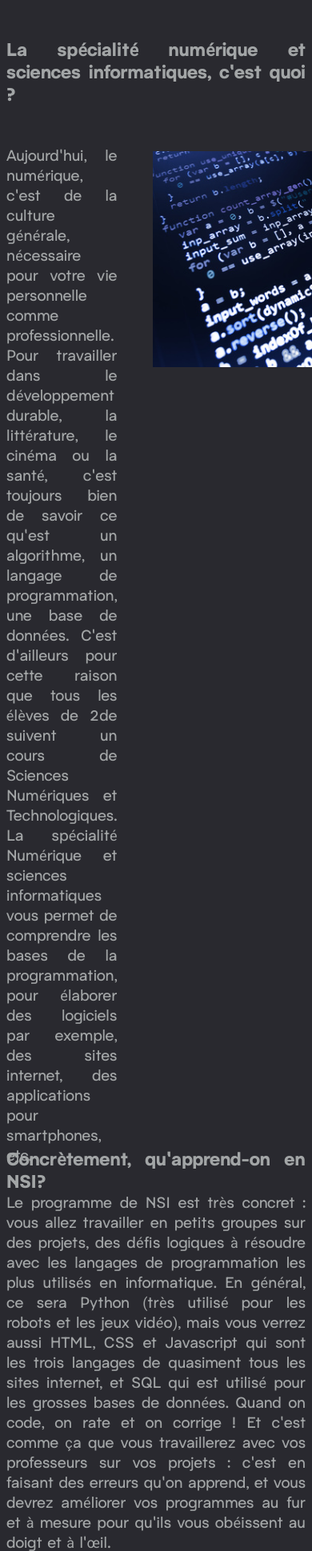
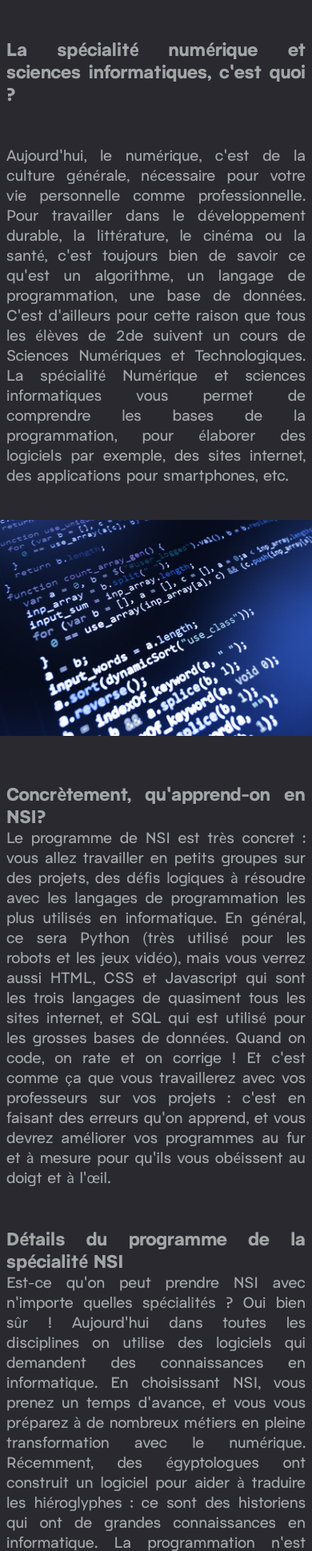
Before and after one commit to agnlt64/NSIte, a Flask app: page / in a window 390 px wide; the page is wider, and only the part inside the window is pictured. Shown: the part 354-2293 px from the top of that part at 80% size. Run offline with Flask 2, Linux system fonts and the light colour scheme.

Commit message:
begin styling mobile images

```diff
--- a/app/static/css/index.css
+++ b/app/static/css/index.css
@@ -35,7 +35,7 @@
     padding: 10px;
 }
 
-img{
+img {
     height: 15em;
     width: 50em;
     float: right;
@@ -106,10 +106,25 @@ img{
     background-color: #fff;
 }
 
+@media(max-width: 1500px) {
+    #second-part {
+        margin-top: -1em;
+    }
+}
 
-@media (max-width: 1400px) {
+@media (max-width: 1600px) {
+    .content {
+        margin: 0 5% 0 25%;
+    }
+}
+
+@media (max-width: 1300px) {
     .content {
         margin: 0 5% 0 30%;
+    }
+
+    #second-part {
+        margin-top: 0;
     }
 }
 
@@ -132,3 +147,15 @@ img{
         margin: 0 2% 0 2%;
     }
 }
+
+@media (max-width: 450px) {
+    #first-part {
+        flex-direction: column;
+        align-items: center;
+    }
+
+    img {
+        width: 22em;
+        height: 15em;
+    }
+}
--- a/app/static/js/responsive.js
+++ b/app/static/js/responsive.js
@@ -3,6 +3,7 @@ const menu = document.getElementById("menu")
 const title = document.getElementById("title")
 const footers = document.getElementsByTagName("footer")
 const settingsMenu = document.getElementById('settings')
+const imageMobile = document.getElementById('image-mobile')
 
 hamburgerMenu.addEventListener("click", () => {
     menu.style.display == "none" ? menu.style.display = "flex" : menu.style.display = "none"
--- a/app/templates/index.html
+++ b/app/templates/index.html
@@ -34,7 +34,6 @@ Présentation
     </ul>
 </div>
 
-
 <article class="content">
     <h2>Bienvenue sur le site de présentation de la spécialité NSI!</h2>
     <h3 id="cest-quoi">
@@ -47,10 +46,8 @@ Présentation
             bien de
             savoir ce qu'est un algorithme, un langage de programmation, une base de données.
 
-
             C'est d'ailleurs pour cette raison que tous les élèves de 2de suivent un cours de Sciences Numériques et
             Technologiques.
-
 
             La spécialité Numérique et sciences informatiques vous permet de comprendre les bases de la
             programmation,
@@ -58,6 +55,8 @@ Présentation
 
         <img src="static/media/image.jpg" alt="illustration">
     </div>
+
+    <img id="image-mobile" src="static/media/image.jpg" alt="illustration" style="display: none;">
 
     <div id="second-part">
         <h3 id="apprentissage">
@@ -68,13 +67,11 @@ Présentation
             défis
             logiques à résoudre avec les langages de programmation les plus utilisés en informatique.
 
-
             En général, ce sera Python (très utilisé pour les robots et les jeux vidéo), mais vous verrez aussi
             HTML,
             CSS et Javascript qui sont les trois langages de quasiment tous les sites internet, et SQL qui est
             utilisé
             pour les grosses bases de données.
-
 
             Quand on code, on rate et on corrige ! Et c'est comme ça que vous travaillerez avec vos professeurs sur
             vos
@@ -91,18 +88,14 @@ Présentation
 
             Est-ce qu'on peut prendre NSI avec n'importe quelles spécialités ?
 
-
             Oui bien sûr ! Aujourd'hui dans toutes les disciplines on utilise des logiciels qui demandent des
             connaissances en informatique.
-
 
             En choisissant NSI, vous prenez un temps d'avance, et vous vous préparez à de nombreux métiers en pleine
             transformation avec le numérique.
 
-
             Récemment, des égyptologues ont construit un logiciel pour aider à traduire les hiéroglyphes : ce sont des
             historiens qui ont de grandes connaissances en informatique.
-
 
             La programmation n'est plus réservée seulement aux mathématiques et à la physique aujourd'hui, on l'utilise
             dans tous les domaines : cinéma, économie, services à la personne, développement durable…
@@ -119,30 +112,24 @@ Présentation
             vie professionnelle, vous pourrez décider de coupler cette compétence à un autre domaine de spécialisation,
             ou bien même d'en faire le cœur de votre métier.
 
-
             Aujourd'hui, il y a dans tous les domaines des experts dont le métier est d'être à la pointe des outils
             informatiques de leur secteur : santé, communication, bâtiment, marketing, industrie.
-
 
             Par exemple, il existe aujourd'hui des spécialistes de la bio-impression, qui créent des prothèses
             chirurgicales en utilisant des imprimantes 3D : c'est un métier qui demande des connaissances en chirurgie
             autant qu'en ingénierie informatique.
 
-
             Ou encore dans la communication, les social media managers, qui sont responsables de l'ensemble des réseaux
             sociaux pour une entreprise, sont formés en sociologie et en littérature, autant qu'en informatique.
-
 
             Ensuite, le numérique est aujourd'hui un domaine d'activité à part entière, donc il y a toute une série de
             métiers qui se consacrent à son fonctionnement : des économistes, des juristes, des journalistes, etc. qui
             sont spécialistes du numérique. Ces experts ont toujours une formation qui allie une discipline classique
             avec une forte connaissance de l'informatique.
 
-
             Enfin, si vous voulez faire de l'informatique pure et dure, vous vous orienterez progressivement vers des
             métiers comme développeur : spécialiste des langages informatique, il traduit un problème en une séquence de
             tâches que l'ordinateur va exécuter.
-
 
             Plusieurs parcours d'études supérieures préparent spécifiquement à ces métiers :
 
@@ -161,7 +148,6 @@ Présentation
 
             Si vous êtes intéressés par ces carrières, sachez que c'est un domaine où on fait beaucoup de mathématiques.
 
-
             Pour suivre ces formations, il est conseillé de prendre aussi la spécialité mathématiques en première, et de
             continuer en terminale avec la spécialité ou bien l'option mathématiques complémentaires.
 
```
